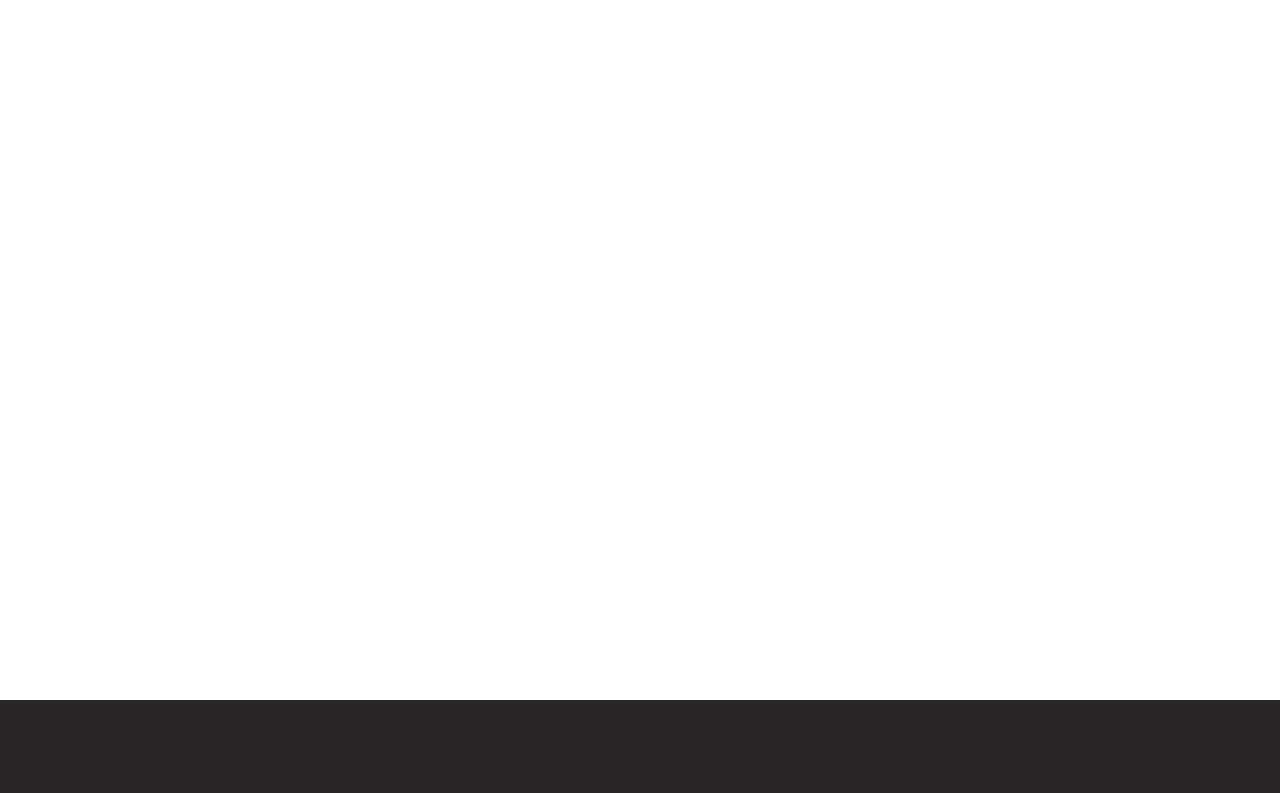
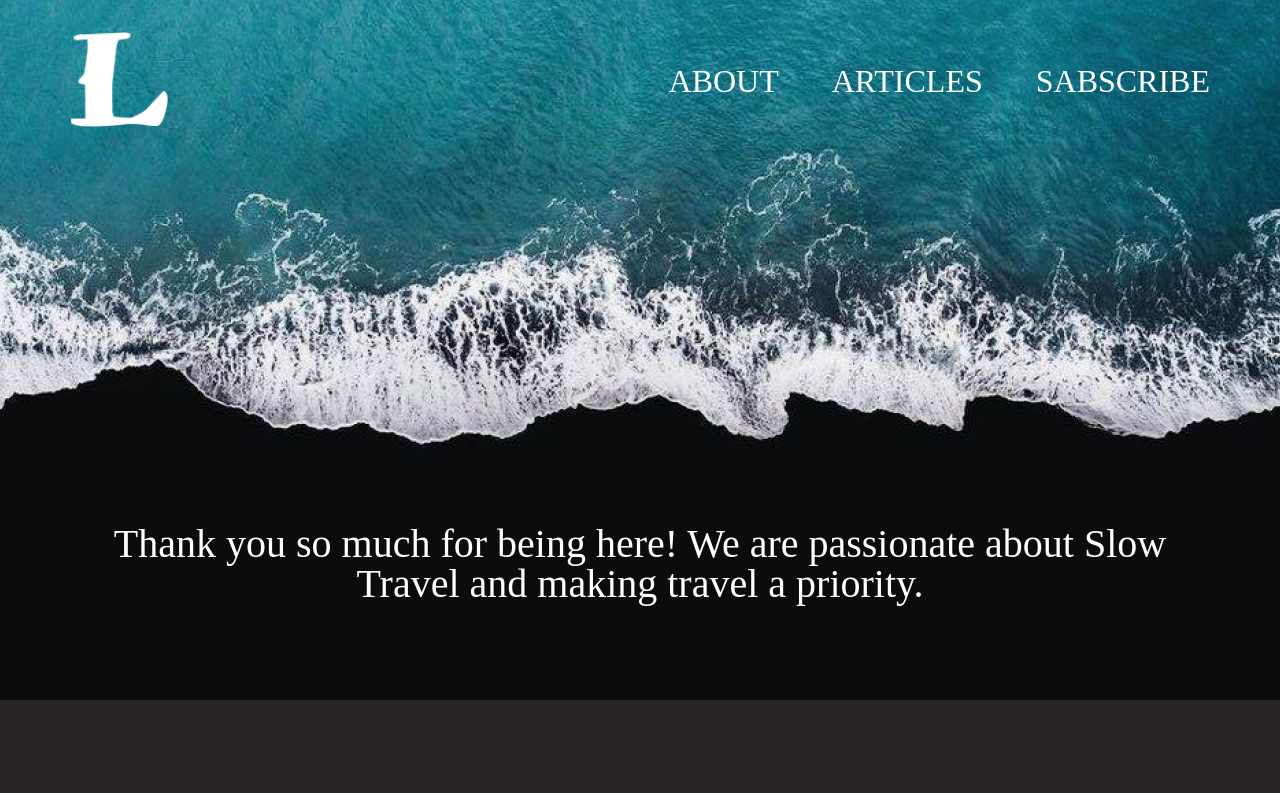
Before and after one commit to gelaaghlemashvili/homework9, a plain HTML site: page index.html in a window 1280 px wide. Shown: the top 793 px of the page. Drawn offline with Linux system fonts and the light colour scheme; the site is published under a folder, as on GitHub Pages, so addresses that start at the root find nothing.

Commit message:
update header

```diff
--- a/css/style.css
+++ b/css/style.css
@@ -1,5 +1,5 @@
 .bg-image {
-    background-image: url(/image/bg.png);
+    background-image: url("../image/bg.png");
     background-repeat: no-repeat;
     background-position: center center;
     background-size: cover;
@@ -47,6 +47,11 @@ ul {
     font-size: 32px;
     color: white;
     margin-left: 53px;
+    transition: 0.2s linear;
+}
+
+.headertext:hover {
+    color: red;
 }
 
 .bg-text {
```
